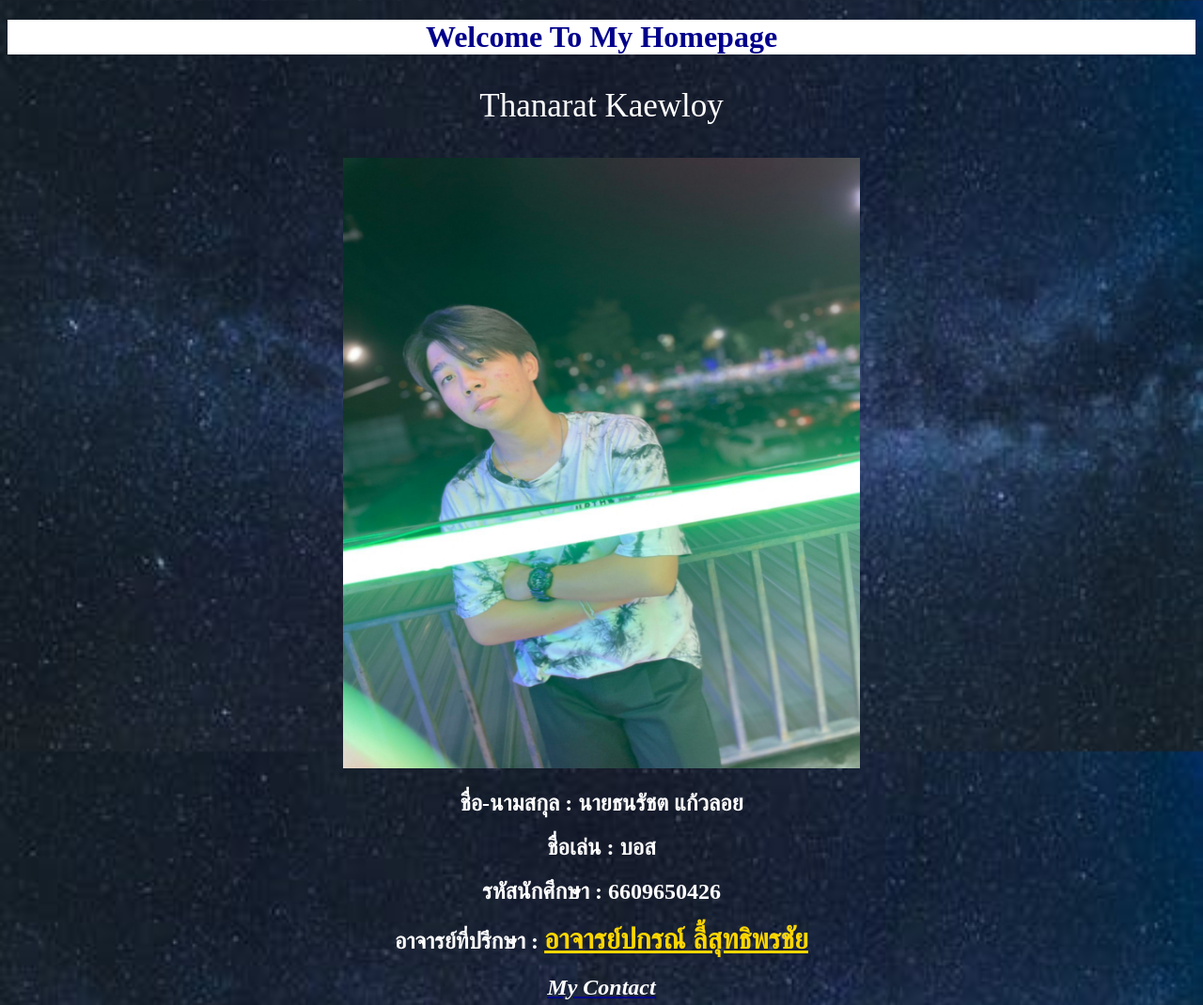
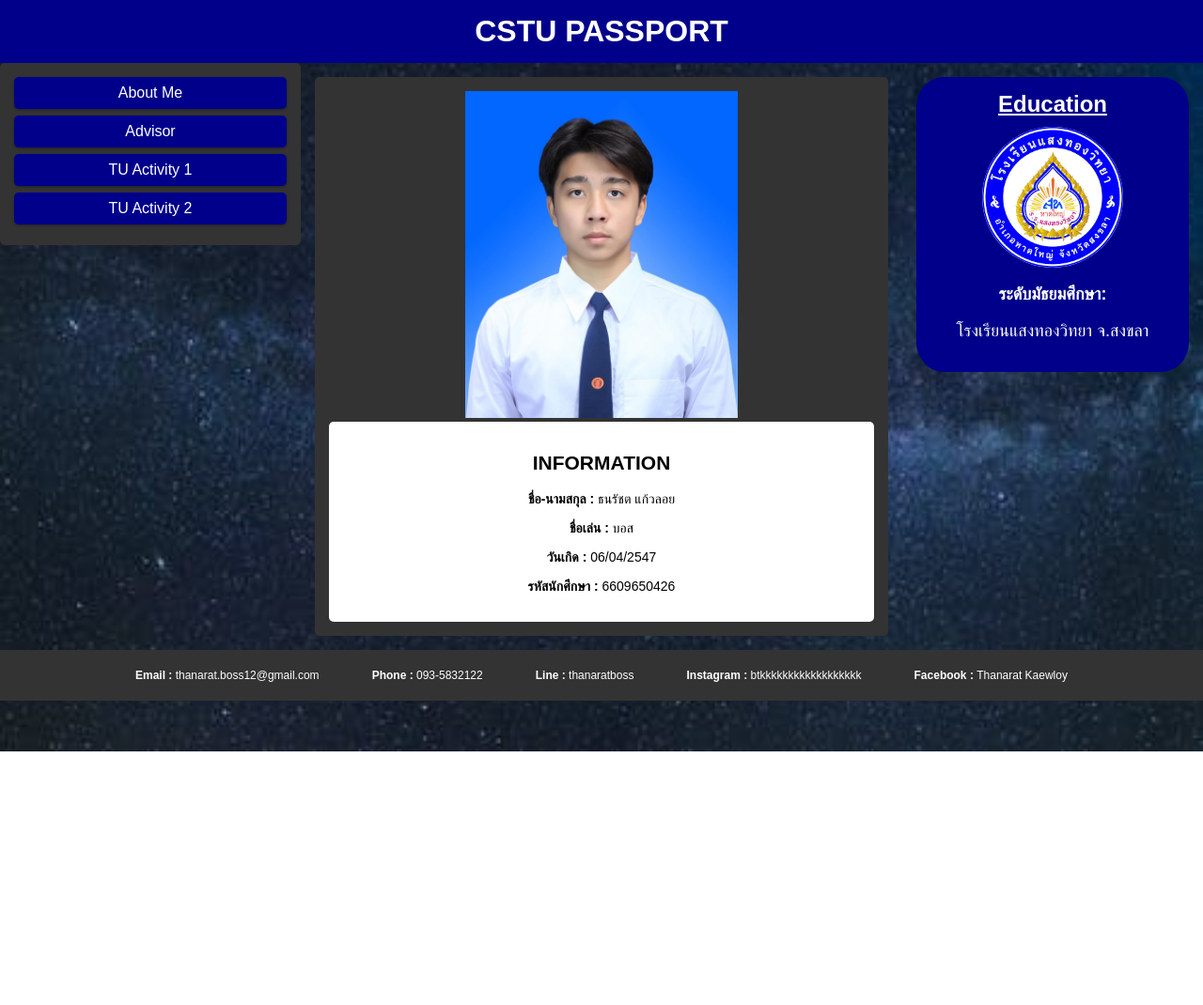
Before and after one commit to btkkkkkkk/MyCSTUpassport-6609650426, a plain HTML site: page index.html in a window 1280 px wide. Shown: the top 1070 px of the page at 94% size. After the commit the page ends 800 px from the top, so only its background shows below. Drawn offline with Linux system fonts and the light colour scheme.

Commit message:
Change homepage

```diff
--- a/css/style.css
+++ b/css/style.css
@@ -1,34 +1,133 @@
 body {
-    background-image: url(../image/gg.jpeg);
+    background-image: url('../image/gg.jpeg');
     background-repeat: no-repeat;
     background-attachment: fixed;
+    background-size: cover;
     text-align: center;
-    background-size: 100% 100%;
+    font-family: "Arial", sans-serif;
+    margin: 0;
+    padding: 0;
   }
 
-h1{
-     color:darkblue;
+  .header {
+    background-color: #333;
+    color: white;
+    padding: 15px;
   }
-h2{
+
+  .header h1 {
+    margin: 0;
+  }
+
+  .menu ul {
+    list-style-type: none;
+    margin: 0;
+    padding: 0;
+  }
+
+  .menu li {
+    text-align: center;
+    margin-bottom: 7px;
+    background-color: #333;
+    color: white;
+    border-radius: 5px;
+    padding: 10px;
+    transition: background-color 0.3s;
+  }
+
+  .menu li a {
+    color: white;
+    text-decoration: none;
+  }
+
+  .menu li:hover {
+    background-color: #555;
+  }
+
+  .row::after {
+    content: "";
+    clear: both;
+    display: table;
+  }
+
+  [class*="col-"] {
+    float: left;
+    width: 100%;
+    padding: 15px;
+  }
+
+  .col-3 {
+    width: 25%;
+  }
+
+  .col-6 {
+    width: 50%;
+  }
+
+  .col-3.menu {
+    background-color: #333;
+    border-radius: 5px;
+    padding: 15px;
     color: white;
   }
-a {
-    font-size: 30px;
-    color: gold;
-}
-section#contact{
+
+  .col-6 .middle {
+    background-color: #333;
+    border-radius: 5px;
+    padding: 15px;
     color: white;
   }
-div#headerText{
+
+  .education-details img {
+    width: 150px;
+    height: 150px;
+    border-radius: 50%;
+    display: block;
+    margin: 0 auto;
+  }
+
+  .aside {
+    background-color: #333;
+    border-radius: 5px;
+    padding: 15px;
+    color: white;
+    text-align: center;
+    font-size: 14px;
+  }
+
+  section {
     background-color: white;
-    color: darkblue;
+    border-radius: 5px;
+    padding: 15px;
+    color: black;
+    font-size: 14px;
   }
-div#Name{
+
+  .footer {
+    background-color: #333;
     color: white;
+    text-align: center;
+    padding: 20px;
+    font-size: 12px;
+    clear: both;
   }
-p {
-    font-size: 35px;
+
+  .con {
+    display: flex;
+    justify-content: space-between;
+    align-items: center;
   }
-i {
-    color: white;
+
+  .con p {
+    margin: 0;
+
+  .con p:first-child::before {
+    content: "\00a9"; /* Adds the copyright symbol */
+    padding-right: 5px;
+    font-size: 16px;
+
+  @media only screen and (min-width: 768px) {
+    .col-s-12 {
+      float: right; /* Float the col-3 content to the right */
     }
+  }
--- /dev/null
+++ b/css/stylerespon.css
@@ -0,0 +1,135 @@
+body {
+    background-image: url(../image/gg.jpeg);
+    background-repeat: no-repeat;
+    background-attachment: fixed;
+    text-align: center;
+    background-size: 100% 100%;
+}
+
+* {
+    box-sizing: border-box;
+  }
+
+  .row::after {
+    content: "";
+    clear: both;
+    display: table;
+  }
+
+  [class*="col-"] {
+    float: left;
+    padding: 15px;
+  }
+
+  html {
+    font-family: "Lucida Sans", sans-serif;
+  }
+
+  .header {
+    text-align: center;
+    background-color: darkblue;
+    color: white;
+    padding: 15px;
+  }
+
+  .menu ul {
+    list-style-type: none;
+    margin: 0;
+    padding: 0;
+  }
+
+  .menu li {
+    text-align: center;
+    padding: 8px;
+    margin-bottom: 7px;
+    background-color: darkblue;
+    color: white;
+    box-shadow: 0 1px 3px rgba(0,0,0,0.12), 0 1px 2px rgba(0,0,0,0.24);
+  }
+  .menu li a{
+    color: white;
+  }
+
+  .menu li:hover {
+    background-color: black;
+  }
+
+  .education-details img {
+    width: 150px;
+    border-radius: 50%;
+  }
+
+  .aside {
+    background-color: darkblue;
+    padding: 15px;
+    color: white;
+    text-align: center;
+    font-size: 14px;
+    border-radius: 10%;
+  }
+  section{
+    background-color: white;
+  }
+
+
+  .con {
+    padding: 5px;
+    background-color: #333; /* Background color for the contact section within the footer */
+  }
+
+  /* For mobile phones: */
+  [class*="col-"] {
+    width: 100%;
+  }
+
+  @media only screen and (min-width: 600px) {
+    /* For tablets: */
+    .col-s-1 {width: 8.33%;}
+    .col-s-2 {width: 16.66%;}
+    .col-s-3 {width: 25%;}
+    .col-s-4 {width: 33.33%;}
+    .col-s-5 {width: 41.66%;}
+    .col-s-6 {width: 50%;}
+    .col-s-7 {width: 58.33%;}
+    .col-s-8 {width: 66.66%;}
+    .col-s-9 {width: 75%;}
+    .col-s-10 {width: 83.33%;}
+    .col-s-11 {width: 91.66%;}
+    .col-s-12 {width: 100%;}
+  }
+  @media only screen and (min-width: 768px) {
+    /* For desktop: */
+    .col-1 {width: 8.33%;}
+    .col-2 {width: 16.66%;}
+    .col-3 {width: 25%;}
+    .col-4 {width: 33.33%;}
+    .col-5 {width: 41.66%;}
+    .col-6 {width: 50%;}
+    .col-7 {width: 58.33%;}
+    .col-8 {width: 66.66%;}
+    .col-9 {width: 75%;}
+    .col-10 {width: 83.33%;}
+    .col-11 {width: 91.66%;}
+    .col-12 {width: 100%;}
+
+    .con{
+        justify-content: space-between;
+        padding: 0 10%;
+    }
+  }
+
+  .education-header {
+    font-size: 24px;
+    font-weight: bold;
+    text-decoration: underline;
+  }
+
+  /* Style the education details */
+  .education-details {
+    font-size: 18px;
+    margin-top: 10px;
+  }
+
+  .middle {
+    background-color: darkblue;
+  }
--- a/index.html
+++ b/index.html
@@ -1,39 +1,60 @@
 <!DOCTYPE html>
 <html>
 <head>
-        <title>btk's homepage</title>
+  <meta name="viewport" content="width=device-width, initial-scale=1.0">
   <link rel="stylesheet" href="css/style.css">
+  <link rel="stylesheet" href="css/stylerespon.css">
 </head>
 <body>
-        <div id="headerText">
-            <h1><b>Welcome To My Homepage</b></h1>
+  <div class="header">
+    <h1>CSTU PASSPORT</h1>
   </div>
-        <div id="Name">
-            <p>Thanarat Kaewloy</p>
+
+  <div class="row">
+    <div class="col-3 col-s-3 menu">
+      <ul>
+        <li><a href="html/About me.html">About Me</a></li>
+        <li><a href="html/Advisor.html">Advisor</a></li>
+        <li><a href="html/Activity1.html">TU Activity 1</a></li>
+        <li><a href="html/Activity2.html">TU Activity 2</a></li>
+      </ul>
     </div>
-        <img src="image/btk01.jpg" width="550" height="650">
-        <div id="bodyText">
-            <section id="About me">
-                <h2>ชื่อ-นามสกุล : นายธนรัชต  แก้วลอย</h2>
-                <h2>ชื่อเล่น : บอส</h2>
-                <h2>รหัสนักศึกษา : 6609650426</h2>
-                <h2>อาจารย์ที่ปรึกษา : <a href="https://digital.library.tu.ac.th/tu_dc/frontend/Creator/personDc/88139"
-                    >อาจารย์ปกรณ์ ลี้สุทธิพรชัย</a></h2>
+
+    <div class="col-6 col-s-9">
+      <div class="middle">
+        <img src="image/btk03.jpg" alt="Profile Image" style="max-width: 50%; height: auto;">
+        <section>
+          <h1>INFORMATION</h1>
+          <p><strong>ชื่อ-นามสกุล : </strong>ธนรัชต แก้วลอย</p>
+          <p><strong>ชื่อเล่น : </strong>บอส</p>
+          <p><strong>วันเกิด : </strong>06/04/2547</p>
+          <p><strong>รหัสนักศึกษา : </strong>6609650426</p>
         </section>
-                <section id="contact">
-                    <h1><b><u><i>My Contact</i></u></b></h1>
-                    <h2>Email : thanarat.kae@dome.tu.ac.th</h2>
-                    <p>Phone number : 093-5832122</p>
-                    <h2><a href="html/About me.html">Click here</a></h2>
+      </div>
+    </div>
 
-                </section>
-                <Section id="activity">
-                        <h1 style="color: white;"><b><u><i>Activities in University</i></u></b></h1>
-                        <a href="html/Activity1.html">>>Activity1<<</a>
-                        <br>
-                        <a href="html/Activity2.html">>>Activity2<<</a>
+    <div class="col-3 col-s-12">
+      <div class="aside">
+        <div class="education-header">
+          Education
+        </div>
+        <div class="education-details">
+          <img src="image/ST.png" alt="School Logo">
+          <p><strong>ระดับมัธยมศึกษา:</strong></p>
+          <p>โรงเรียนแสงทองวิทยา จ.สงขลา</p>
+        </div>
+      </div>
+    </div>
+  </div>
 
-                </Section>
+  <div class="footer">
+    <div class="con">
+      <p><strong>Email : </strong>thanarat.boss12@gmail.com</p>
+      <p><strong>Phone : </strong>093-5832122</p>
+      <p><strong>Line : </strong>thanaratboss</p>
+      <p><strong>Instagram : </strong>btkkkkkkkkkkkkkkkkkk</p>
+      <p><strong>Facebook : </strong>Thanarat Kaewloy</p>
+    </div>
   </div>
 </body>
 </html>
```
Also changed, not shown: html/About me.html (line endings or trailing spaces), html/Activity1.html (line endings or trailing spaces), html/Activity2.html (line endings or trailing spaces), image/ST.png (added), image/btk03.jpg (added). Lines whose indentation alone changed are shown as unchanged.
